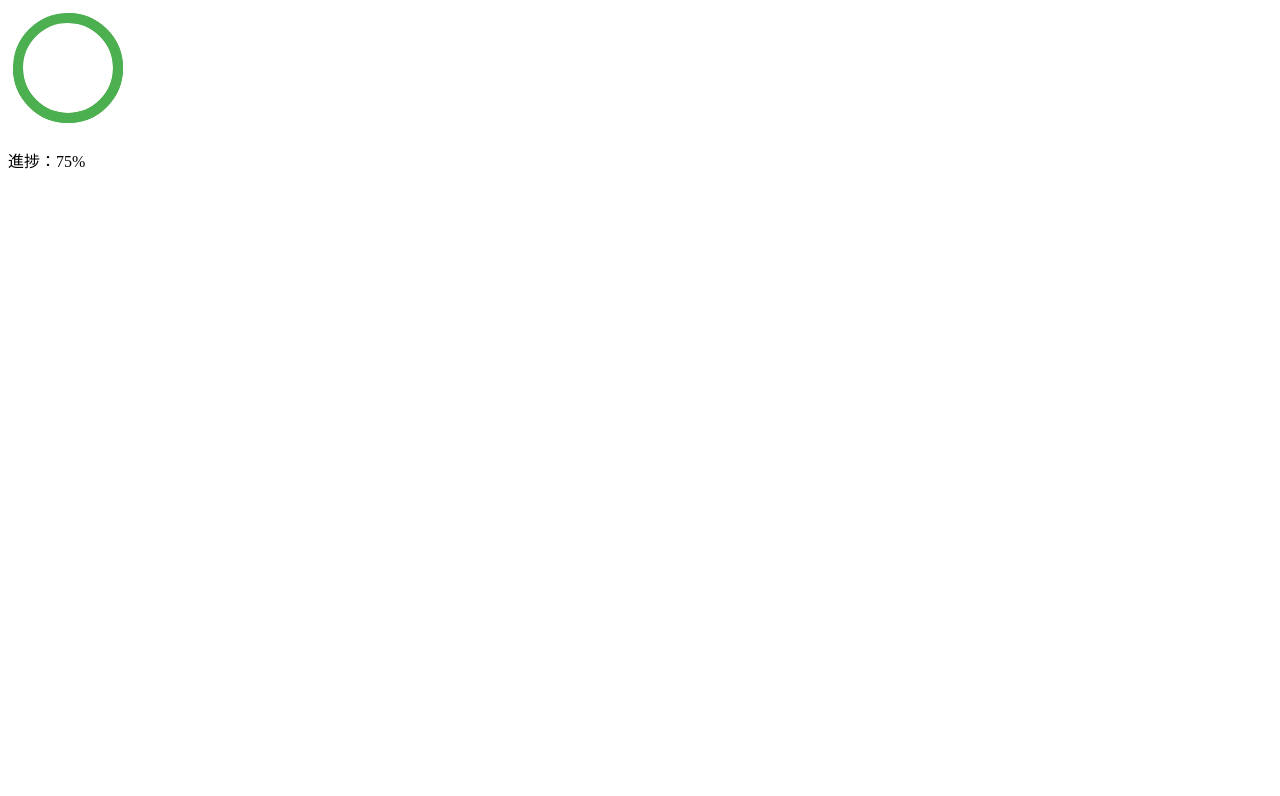
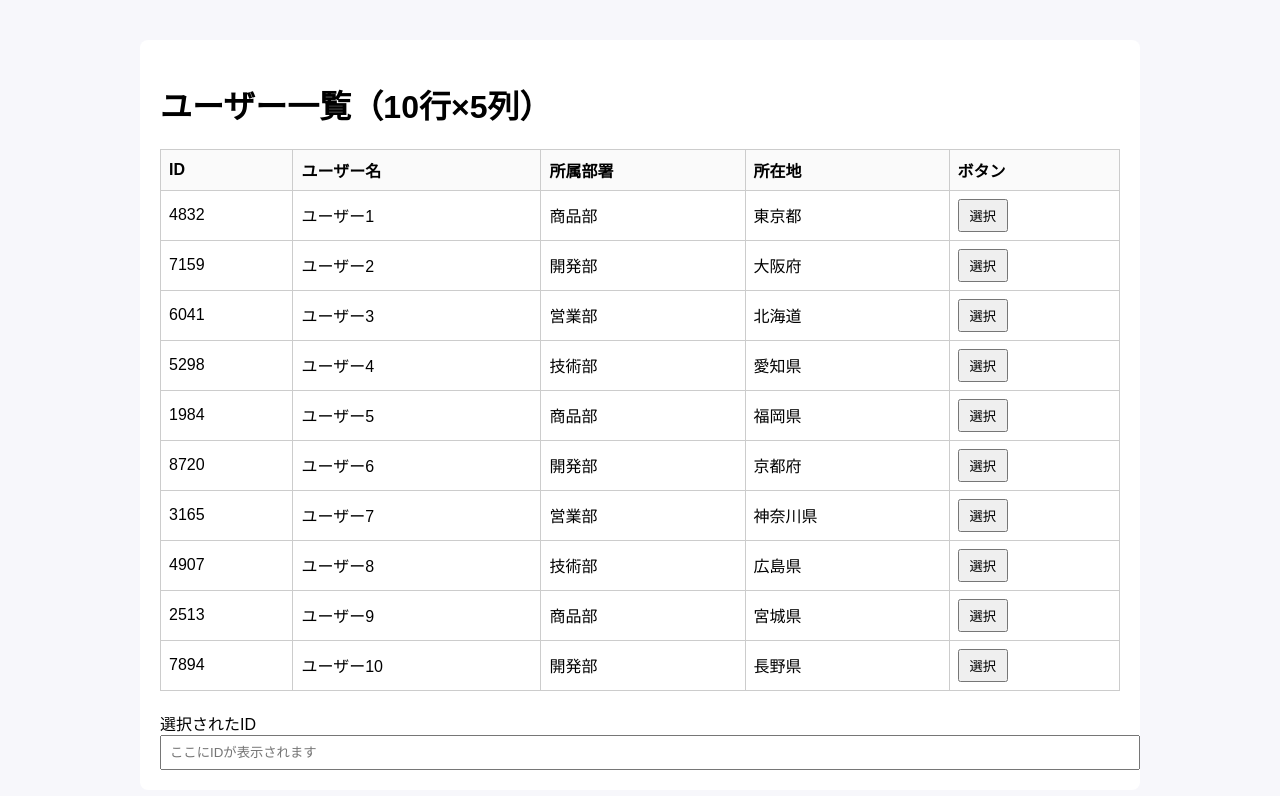
Before and after one commit to hkmimicopy/SVGtest, a plain HTML site: page index.html in a window 1280 px wide. Drawn offline with Linux system fonts and the light colour scheme.

Commit message:
Update index.html

```diff
--- a/index.html
+++ b/index.html
@@ -1,31 +1,56 @@
+<!DOCTYPE html>
 <!DOCTYPE html>
 <html lang="ja">
 <head>
   <meta charset="UTF-8" />
-  <title>SVG Progress Sample</title>
+  <meta name="viewport" content="width=device-width, initial-scale=1" />
+  <title>ユーザー一覧（固定値）</title>
   <style>
-    .progress-ring {
-      width: 120px;
-      height: 120px;
-    }
-    .progress-ring circle {
-      fill: transparent;
-      stroke-width: 10;
-      stroke: #4caf50;
-      stroke-linecap: round;
-      transform: rotate(-90deg);
-      transform-origin: 50% 50%;
-    }
-    .background {
-      stroke: #eee;
-    }
+    body { font-family: Arial, sans-serif; background: #f7f7fb; }
+    .container { max-width: 960px; margin: 40px auto; padding: 20px; background: #fff; border-radius: 8px; }
+    table { width: 100%; border-collapse: collapse; }
+    th, td { border: 1px solid #ccc; padding: 8px; text-align: left; }
+    th { background: #fafafa; }
+    button { padding: 5px 10px; }
+    .result { margin-top: 20px; }
+    input { width: 100%; padding: 8px; }
   </style>
 </head>
 <body>
-  <svg class="progress-ring" viewBox="0 0 120 120">
-    <circle class="background" cx="60" cy="60" r="50" />
-    <circle class="progress" cx="60" cy="60" r="50" stroke-dasharray="314" stroke-dashoffset="78" />
-  </svg>
-  <p>進捗：75%</p>
+<div class="container">
+  <h1>ユーザー一覧（10行×5列）</h1>
+  <table>
+    <thead>
+      <tr>
+        <th>ID</th>
+        <th>ユーザー名</th>
+        <th>所属部署</th>
+        <th>所在地</th>
+        <th>ボタン</th>
+      </tr>
+    </thead>
+    <tbody>
+      <tr><td>4832</td><td>ユーザー1</td><td>商品部</td><td>東京都</td><td><button onclick="showId('4832')">選択</button></td></tr>
+      <tr><td>7159</td><td>ユーザー2</td><td>開発部</td><td>大阪府</td><td><button onclick="showId('7159')">選択</button></td></tr>
+      <tr><td>6041</td><td>ユーザー3</td><td>営業部</td><td>北海道</td><td><button onclick="showId('6041')">選択</button></td></tr>
+      <tr><td>5298</td><td>ユーザー4</td><td>技術部</td><td>愛知県</td><td><button onclick="showId('5298')">選択</button></td></tr>
+      <tr><td>1984</td><td>ユーザー5</td><td>商品部</td><td>福岡県</td><td><button onclick="showId('1984')">選択</button></td></tr>
+      <tr><td>8720</td><td>ユーザー6</td><td>開発部</td><td>京都府</td><td><button onclick="showId('8720')">選択</button></td></tr>
+      <tr><td>3165</td><td>ユーザー7</td><td>営業部</td><td>神奈川県</td><td><button onclick="showId('3165')">選択</button></td></tr>
+      <tr><td>4907</td><td>ユーザー8</td><td>技術部</td><td>広島県</td><td><button onclick="showId('4907')">選択</button></td></tr>
+      <tr><td>2513</td><td>ユーザー9</td><td>商品部</td><td>宮城県</td><td><button onclick="showId('2513')">選択</button></td></tr>
+      <tr><td>7894</td><td>ユーザー10</td><td>開発部</td><td>長野県</td><td><button onclick="showId('7894')">選択</button></td></tr>
+    </tbody>
+  </table>
+  <div class="result">
+    <label for="resultBox">選択されたID</label>
+    <input id="resultBox" type="text" placeholder="ここにIDが表示されます" readonly />
+  </div>
+</div>
+<script>
+function showId(id) {
+  document.getElementById('resultBox').value = id;
+}
+</script>
 </body>
 </html>
```
